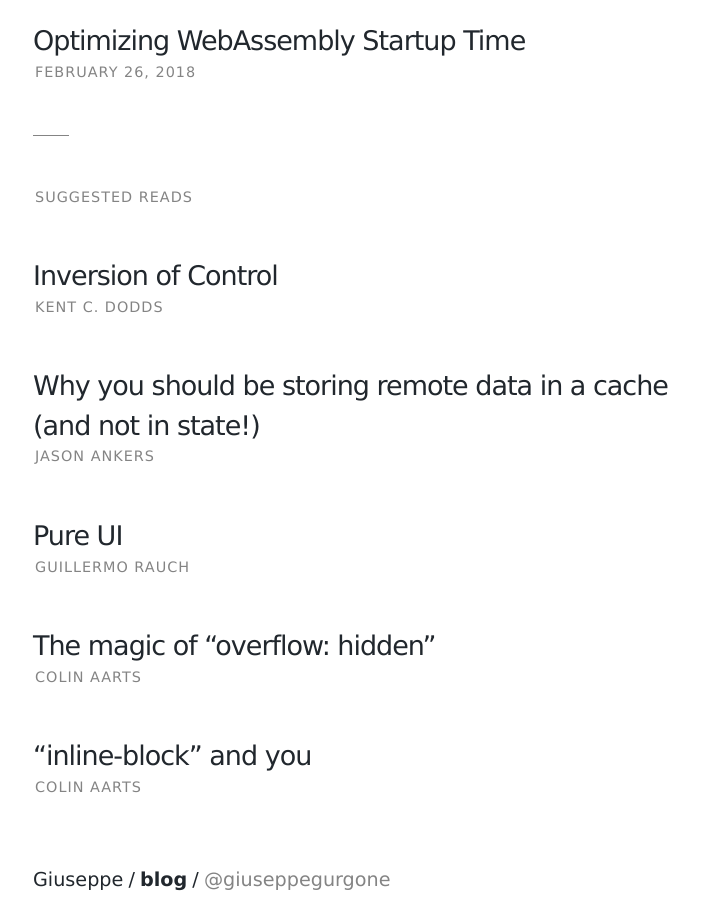
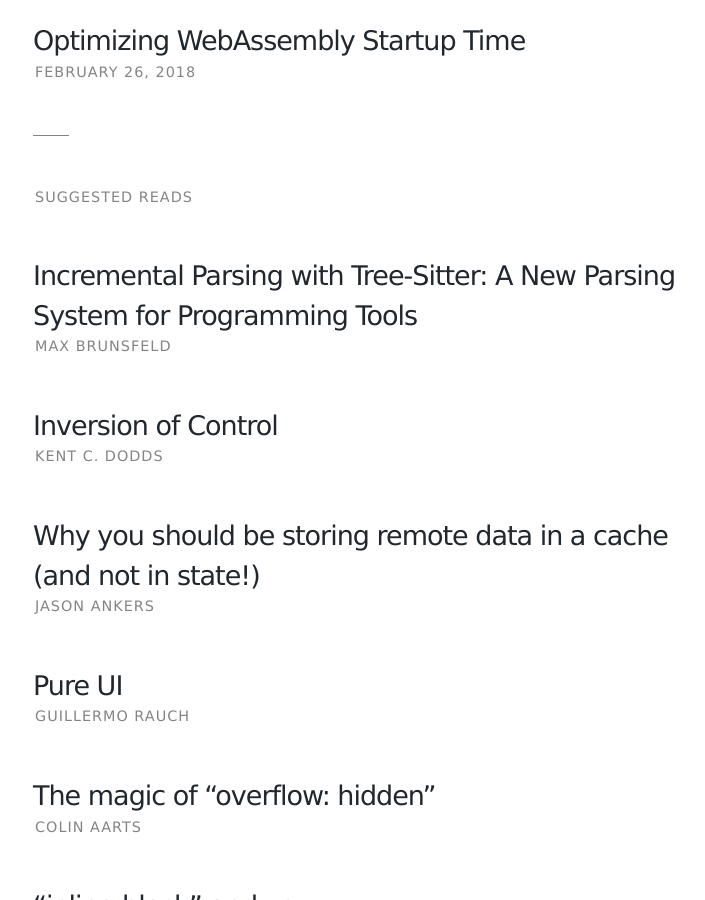
Before and after one commit to giuseppeg/giuseppeg.github.com, a Jekyll site: the page built from blog/index.html, in a window 1280 px wide and 900 px high, scrolled down 2155 px. Shown: the whole window, without its empty margins (268-973 px from the left). Built offline with Jekyll 4.4.1, drawn with Linux system fonts in a browser that asks for light colours.

Commit message:
tree-sitter

```diff
--- a/_data/suggestedPosts.json
+++ b/_data/suggestedPosts.json
@@ -1,27 +1,32 @@
 [
+  {
+    "title": "Incremental Parsing with Tree-Sitter: A New Parsing System for Programming Tools",
+    "author": "Max Brunsfeld",
+    "url": "https://www.youtube.com/watch?v=Jes3bD6P0To"
+  },
   {
     "title": "Inversion of Control",
     "author": "Kent C. Dodds",
-    "url": "https://kentcdodds.com/blog/inversion-of-control",
+    "url": "https://kentcdodds.com/blog/inversion-of-control"
   },
   {
     "title": "Why you should be storing remote data in a cache (and not in state!)",
     "author": "Jason Ankers",
-    "url": "https://medium.com/@jase.ankers/why-you-should-be-separating-your-server-cache-from-your-ui-state-1585a9ae8336",
+    "url": "https://medium.com/@jase.ankers/why-you-should-be-separating-your-server-cache-from-your-ui-state-1585a9ae8336"
   },
   {
     "title": "Pure UI",
     "author": "Guillermo Rauch",
-    "url": "https://rauchg.com/2015/pure-ui/",
+    "url": "https://rauchg.com/2015/pure-ui/"
   },
   {
     "title": "The magic of “overflow: hidden”",
     "author": "Colin Aarts",
-    "url": "https://web.archive.org/web/20161029155622/https://colinaarts.com/articles/the-magic-of-overflow-hidden",
+    "url": "https://web.archive.org/web/20161029155622/https://colinaarts.com/articles/the-magic-of-overflow-hidden"
   },
   {
     "title": "“inline-block” and you",
     "author": "Colin Aarts",
-    "url": "https://web.archive.org/web/20160806230624/http://colinaarts.com/articles/inline-block-and-you/",
+    "url": "https://web.archive.org/web/20160806230624/http://colinaarts.com/articles/inline-block-and-you/"
   }
 ]
```
